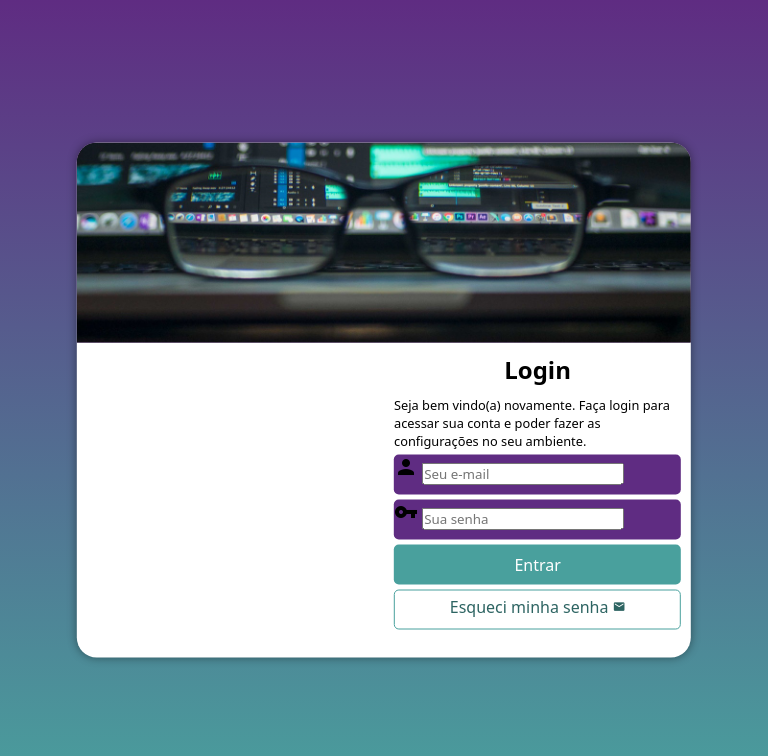
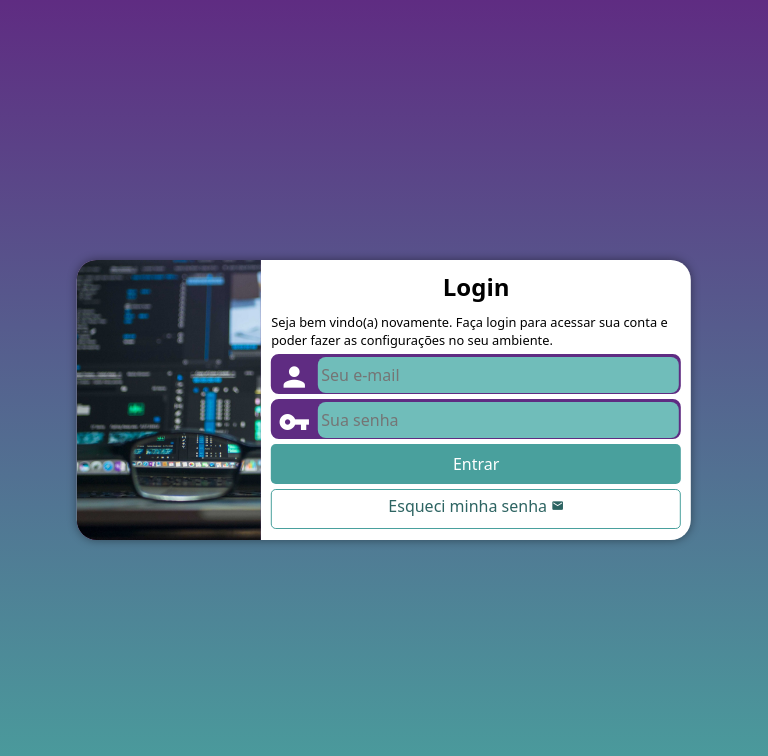
Before and after one commit to GuilhermerMello/projeto-login, a plain HTML site: page index.html in a window 768 px wide. Drawn offline with Linux system fonts and the light colour scheme.

Commit message:
correcao dos transform

```diff
--- a/estilos/media-query.css
+++ b/estilos/media-query.css
@@ -4,18 +4,20 @@
     body{
         background-image: linear-gradient(to top, #49a09d, #5f2c82);
     }
-    section#login {
+
+    section#login{
         width: 80vw;
+        height: 280px;
     }
-
-    section#longin > div#imagem{
+    section#login > div#imagem{
         float: left;
-        width: 50%;
+        width: 30%;
+        height: 100%;
     }
 
     section#login > div#formulario{
         float: right;
-        width: 50%;
+        width: 70%;
     }
 }
 
@@ -25,6 +27,7 @@
     }
     section#login{
         width: 990px;
+        height: 350px;
     }
     section#login > div#imagem{
         float: right;
--- a/estilos/style.css
+++ b/estilos/style.css
@@ -28,7 +28,6 @@ section#login{
     position: absolute;
     top: 50%;
     left: 50%;
-    transform: translate(-50%, -50%);
     overflow: hidden;
 
     background-color: white;
@@ -37,6 +36,7 @@ section#login{
     border-radius: 20px;
     box-shadow: 0px 0px 10px rgba(0, 0, 0, 0.432);
 
+    transform: translate(-50%, -50%);
     transition: width 0.3s, height 0.3s ;
     transition-timing-function: ease;
 }
@@ -68,16 +68,41 @@ div#formulario > p{
 
 form > div.campo{
     background-color: #5f2c82;
+    border: 2px solid #5f2c82;
     display: block;
     width: 100%;
     height: 40px;
-    border-radius: 5px;
+    border-radius: 8px;
     margin: 5px 0px;
 
 }
 
 div.campo > label{
     display: none;
+}
+
+div.campo > i {
+    color: white;
+    /*background-color: black;*/
+    font-size: 2em;
+    width: 40px;
+    padding: 5px;
+}
+
+div.campo > input{
+    background-color: #70bdba;
+    font-size: 1em;
+    width: calc(100% - 45px);
+    height: 100%;
+    border: 0px;
+    border-radius: 8px;
+    padding: 4px;
+    transform: translatey(-12px);
+}
+
+div.campo > input:focus-within{
+    background-color: white;
+    border: none;
 }
 
 form > input[type=submit] {
```
